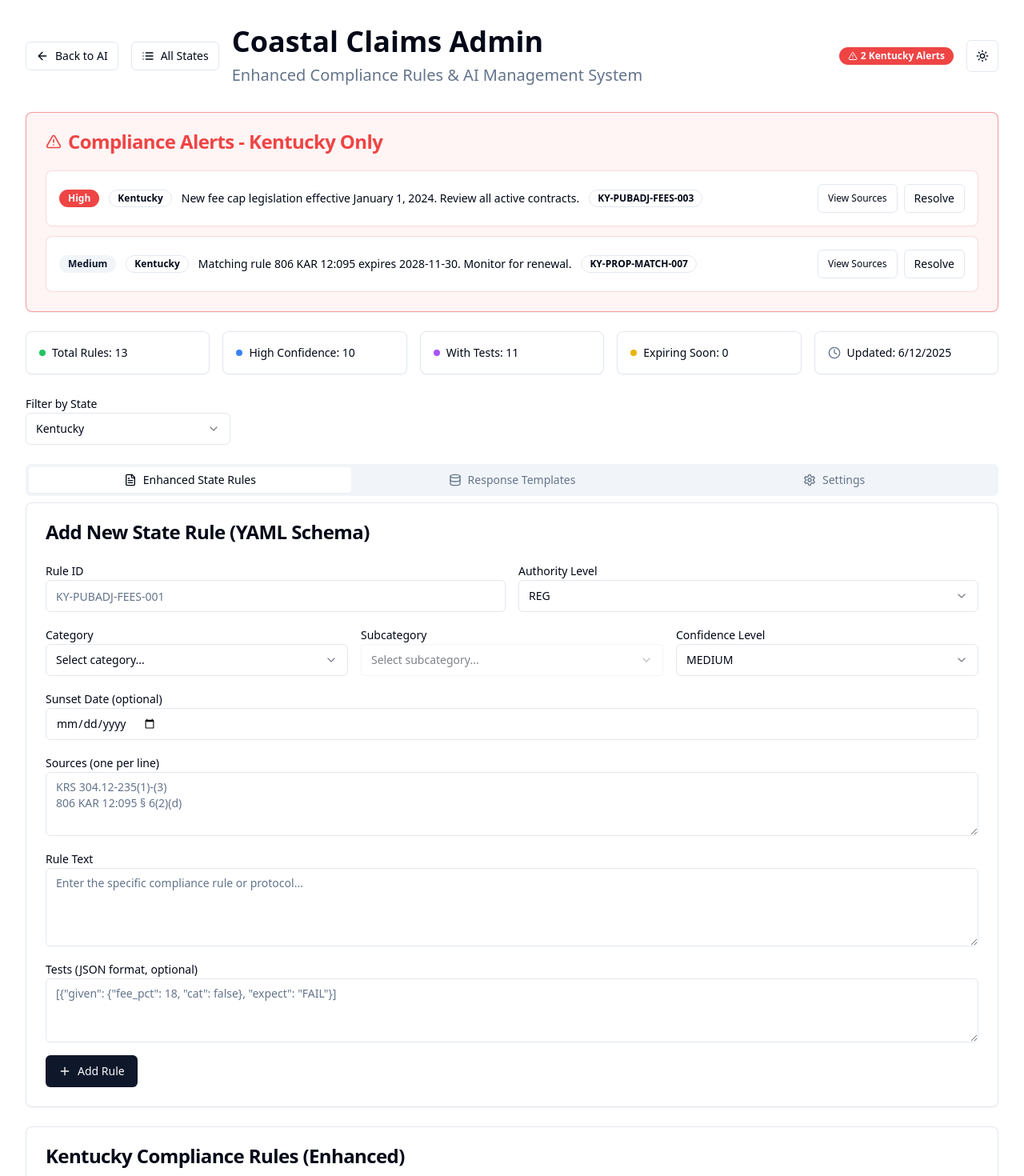
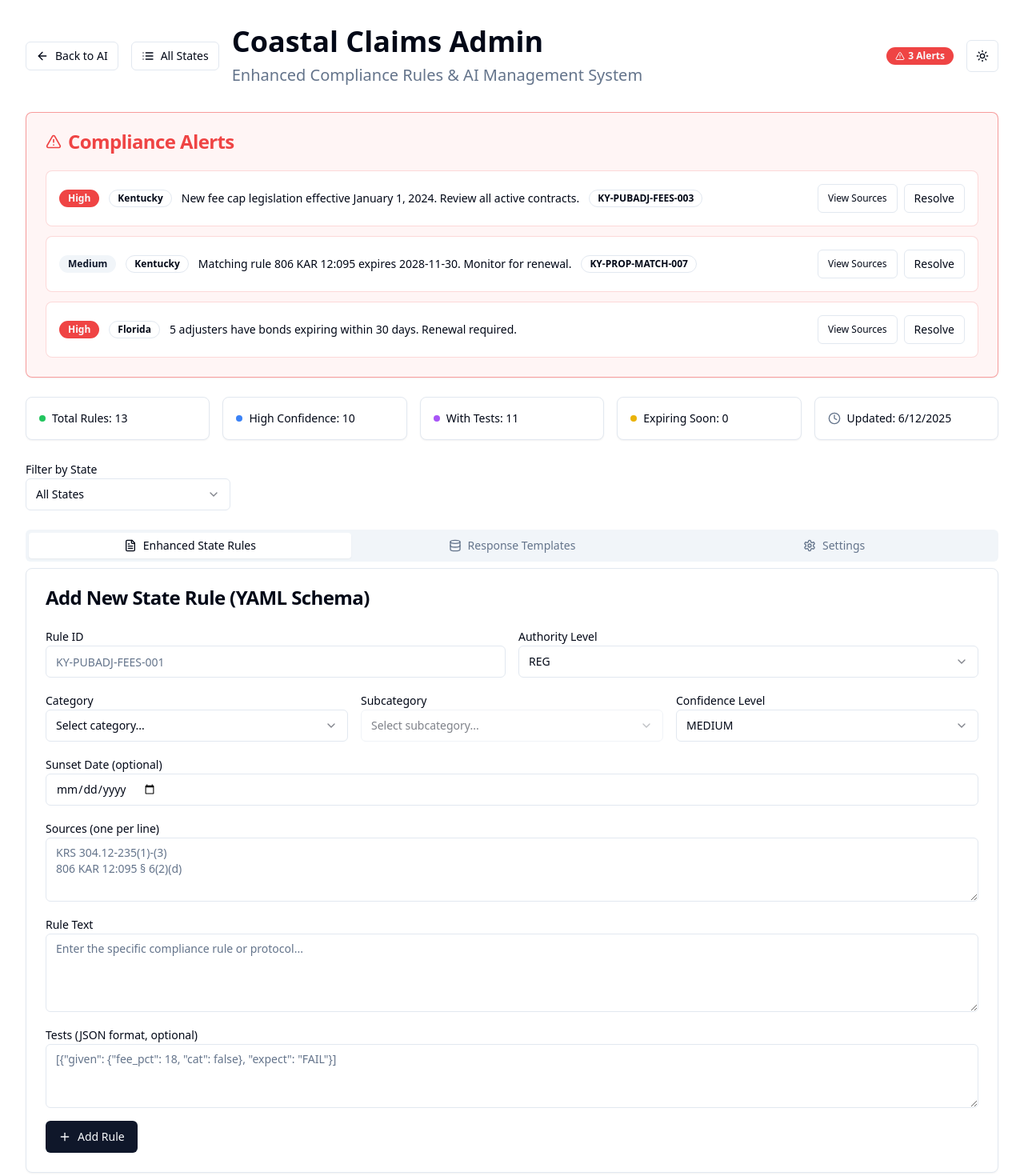
Before and after one commit to Coastal-Claims-Services/legal-and-compliance-3, a React (Vite) app: page /admin in a window 1280 px wide. Shown: the top 1470 px of the page at 80% size. Built offline with nearby package versions, Linux system fonts and the light colour scheme.

Commit message:
Fix: Admin tab default state
The admin tab should default to the "All States" tab instead of "Kentucky".

```diff
--- a/src/pages/Admin.tsx
+++ b/src/pages/Admin.tsx
@@ -98,7 +98,7 @@ const Admin = () => {
   const [stateRules, setStateRules] = useState<StateRule[]>(KENTUCKY_RULES);
   const [responseTemplates, setResponseTemplates] = useState<ResponseTemplate[]>(INITIAL_RESPONSE_TEMPLATES);
   const [complianceAlerts, setComplianceAlerts] = useState<ComplianceAlert[]>(INITIAL_COMPLIANCE_ALERTS);
-  const [selectedState, setSelectedState] = useState<string>('Kentucky');
+  const [selectedState, setSelectedState] = useState<string>('all');
   const [newTemplate, setNewTemplate] = useState({
     category: '',
     template: '',
```
